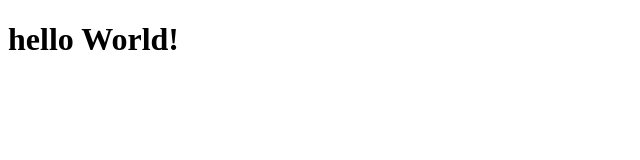
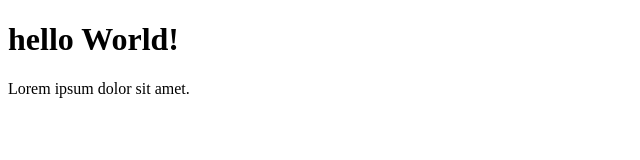
Before and after one commit to SannyJack/jack-git-test, a plain HTML site: page index.html in a window 1280 px wide. Shown: the whole page, without its empty margins (0-640 px from the left). Drawn offline with Linux system fonts and the light colour scheme.

Commit message:
menambahkan paragraf

```diff
--- a/index.html
+++ b/index.html
@@ -8,5 +8,7 @@
 </head>
 <body>
     <h1>hello World!</h1>
+    <p>Lorem ipsum dolor sit amet.
+    </p>
 </body>
 </html>
```
